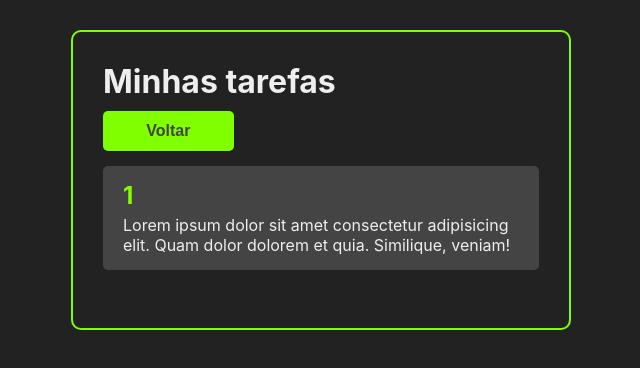
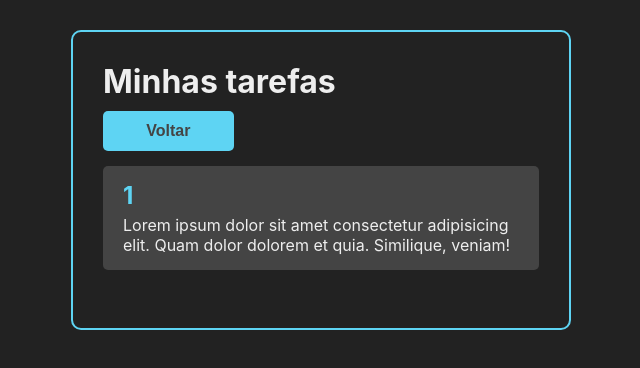
Before and after one commit to lhenriquesouz/React-To-do, a React (Create React App) app: page /1 in a window 1280 px wide. Shown: the top 368 px of the page, without its empty margins (319-959 px from the left). Built offline with nearby package versions, Linux system fonts and the light colour scheme; no server answers.

Commit message:
Alterando cor dos botões

```diff
--- a/public/index.html
+++ b/public/index.html
@@ -13,7 +13,7 @@
 
     <link rel="manifest" href="%PUBLIC_URL%/manifest.json" />
 
-    <title>React App</title>
+    <title>To-do List React</title>
   </head>
   <body>
     <noscript>You need to enable JavaScript to run this app.</noscript>
--- a/src/App.css
+++ b/src/App.css
@@ -3,7 +3,7 @@
     margin: 30px auto;
     overflow: auto;
     min-height: 300px;
-    border: 2px solid chartreuse;
+    border: 2px solid #5ED4F3;
     padding: 30px;
     border-radius: 10px;
 }
--- a/src/App.jsx
+++ b/src/App.jsx
@@ -15,7 +15,7 @@ const App = () => {
 
      useEffect(() => {
           const fetchTasks = async ()=> {
-               const {data} = await axios.get('https://jsonplaceholder.cypress.io/todos?_limit=10');
+               const {data} = await axios.get('https://jsonplaceholder.cypress.io/todos?_limit=5');
                setTasks(data);
           };
 
--- a/src/components/Button.css
+++ b/src/components/Button.css
@@ -1,5 +1,5 @@
 .button{
-    background-color: chartreuse;
+    background-color: #5ED4F3;
     height: 40px;
     padding: 0 10px;
     border-radius: 5px;
@@ -14,6 +14,6 @@
 
 .button:hover{
     background-color: #444;
-    color: chartreuse;
+    color: #5ED4F3;
     transition: .3s;
 }
--- a/src/components/Task.css
+++ b/src/components/Task.css
@@ -33,7 +33,7 @@
     background-color: #444;
     border: none;
     font-size: 22px;
-    color: chartreuse;
+    color: #5ED4F3;
     cursor: pointer;
     margin: 0 5px;
 }
--- a/src/components/Task.jsx
+++ b/src/components/Task.jsx
@@ -14,7 +14,7 @@ const Task = ({ task, handleTaskClick, handleTaskRemove }) => {
     return (
         <div
             className="task-container"
-            style={task.completed ? {borderLeft: '6px solid chartreuse'} : {}}>
+            style={task.completed ? {borderLeft: '6px solid #5ED4F3', color: '#5ED4F3'} : {}}>
             <div className="task-title" onClick={() => handleTaskClick(task.id)}>
                 {task.title}
             </div>
--- a/src/components/TaskDetails.css
+++ b/src/components/TaskDetails.css
@@ -10,7 +10,7 @@
 
 .task-details-container h2{
     margin-bottom: 5px;
-    color: chartreuse;
+    color: #5ED4F3;
 }
 
 .back-button-container{
```
